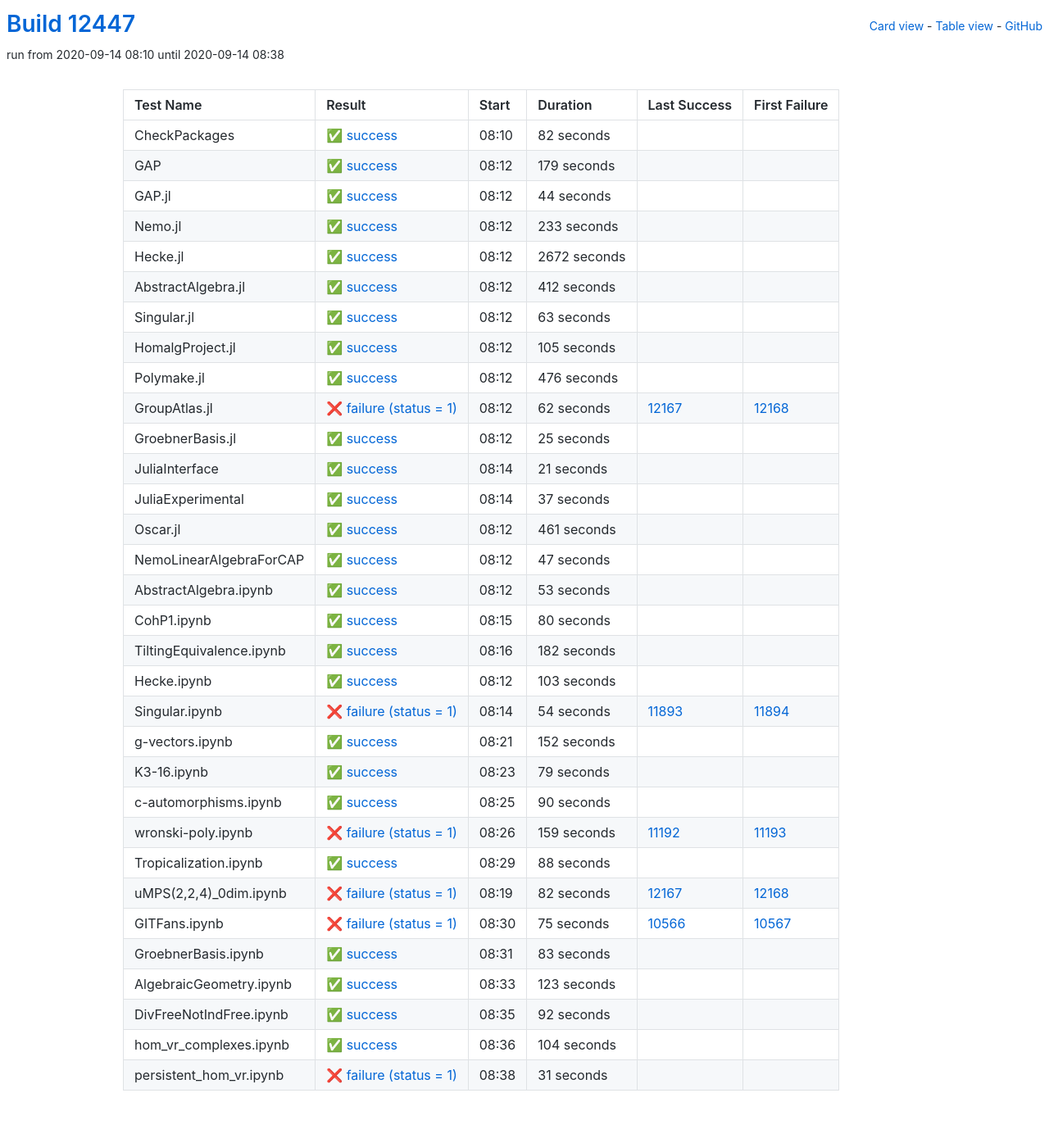
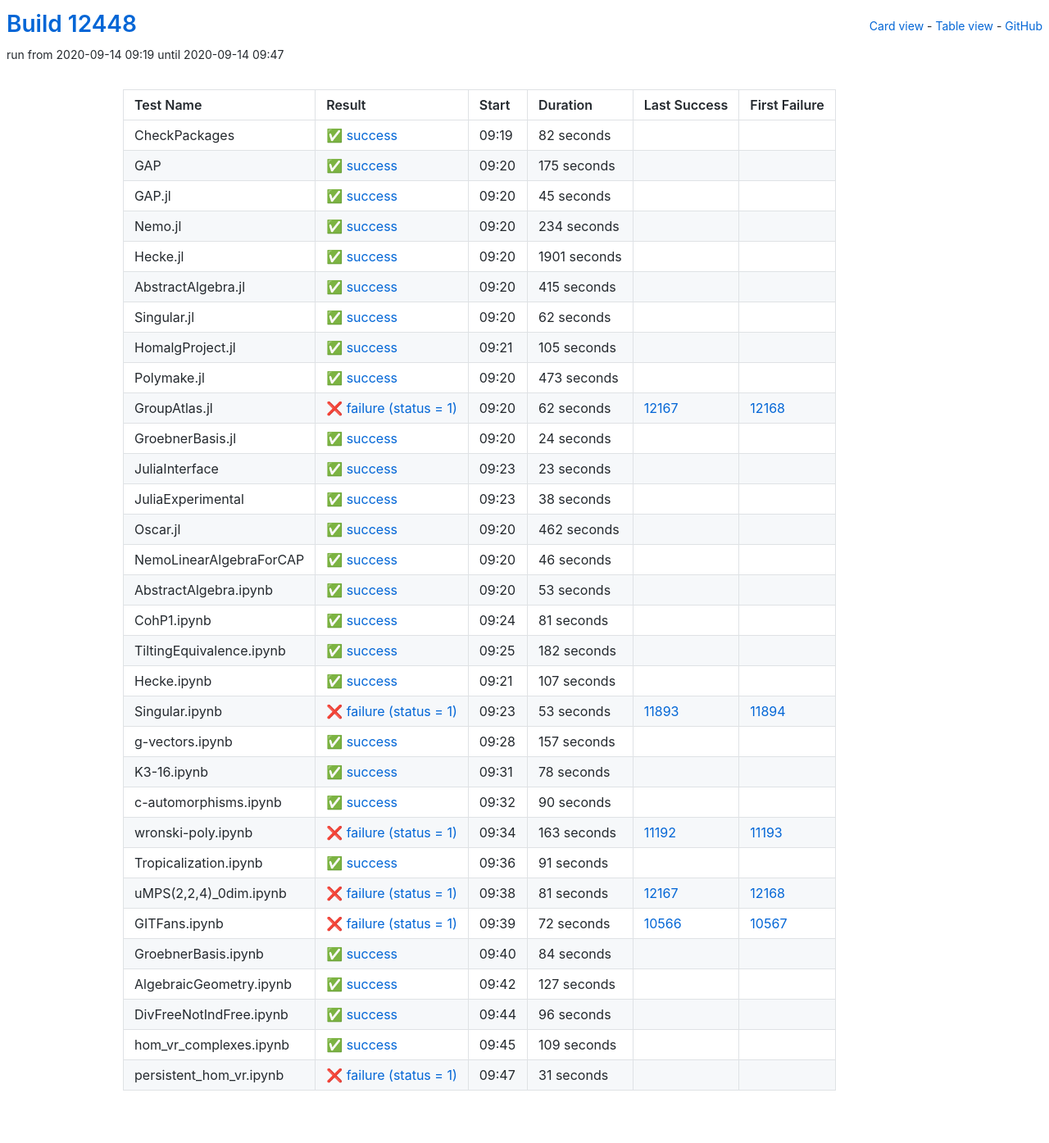
Before and after one commit to oscar-system/oscar-ci-status, a Jekyll site: the page built from table.html, in a window 1280 px wide. Shown: the whole page at 82% size. Built offline with Jekyll 4.4.1, drawn with Linux system fonts in a browser that asks for light colours.

Commit message:
Build #12448

```diff
--- a/_data/ci.yml
+++ b/_data/ci.yml
@@ -1,6 +1,6 @@
 ---
-build: 12447
-build_url: https://oscarci.mathematik.uni-kl.de/job/oscar/12447/
+build: 12448
+build_url: https://oscarci.mathematik.uni-kl.de/job/oscar/12448/
 job: oscar
 organization: oscar-system
 repo: oscar-ci-status
@@ -8,8 +8,8 @@
 tests:
 - name: CheckPackages
   id: checkpackages
-  log: https://oscarci.mathematik.uni-kl.de/job/oscar/12447/artifact/logs/build-12447/CheckPackages.log
-  start: 2020-09-14 08:10
+  log: https://oscarci.mathematik.uni-kl.de/job/oscar/12448/artifact/logs/build-12448/CheckPackages.log
+  start: 2020-09-14 09:19
   success: true
   exitcode: 0
   status: success
@@ -20,80 +20,80 @@
   first_failure_url:
 - name: GAP
   id: gap
-  log: https://oscarci.mathematik.uni-kl.de/job/oscar/12447/artifact/logs/build-12447/GAP.log
-  start: 2020-09-14 08:12
+  log: https://oscarci.mathematik.uni-kl.de/job/oscar/12448/artifact/logs/build-12448/GAP.log
+  start: 2020-09-14 09:20
   success: true
   exitcode: 0
   status: success
-  duration: 179
+  duration: 175
   last_success: false
   last_success_url:
   first_failure: false
   first_failure_url:
 - name: GAP.jl
   id: gap-jl
-  log: https://oscarci.mathematik.uni-kl.de/job/oscar/12447/artifact/logs/build-12447/GAP.jl.log
-  start: 2020-09-14 08:12
+  log: https://oscarci.mathematik.uni-kl.de/job/oscar/12448/artifact/logs/build-12448/GAP.jl.log
+  start: 2020-09-14 09:20
   success: true
   exitcode: 0
   status: success
-  duration: 44
+  duration: 45
   last_success: false
   last_success_url:
   first_failure: false
   first_failure_url:
 - name: Nemo.jl
   id: nemo-jl
-  log: https://oscarci.mathematik.uni-kl.de/job/oscar/12447/artifact/logs/build-12447/Nemo.jl.log
-  start: 2020-09-14 08:12
+  log: https://oscarci.mathematik.uni-kl.de/job/oscar/12448/artifact/logs/build-12448/Nemo.jl.log
+  start: 2020-09-14 09:20
   success: true
   exitcode: 0
   status: success
-  duration: 233
+  duration: 234
   last_success: false
   last_success_url:
   first_failure: false
   first_failure_url:
 - name: Hecke.jl
   id: hecke-jl
-  log: https://oscarci.mathematik.uni-kl.de/job/oscar/12447/artifact/logs/build-12447/Hecke.jl.log
-  start: 2020-09-14 08:12
+  log: https://oscarci.mathematik.uni-kl.de/job/oscar/12448/artifact/logs/build-12448/Hecke.jl.log
+  start: 2020-09-14 09:20
   success: true
   exitcode: 0
   status: success
-  duration: 2672
+  duration: 1901
   last_success: false
   last_success_url:
   first_failure: false
   first_failure_url:
 - name: AbstractAlgebra.jl
   id: abstractalgebra-jl
-  log: https://oscarci.mathematik.uni-kl.de/job/oscar/12447/artifact/logs/build-12447/AbstractAlgebra.jl.log
-  start: 2020-09-14 08:12
+  log: https://oscarci.mathematik.uni-kl.de/job/oscar/12448/artifact/logs/build-12448/AbstractAlgebra.jl.log
+  start: 2020-09-14 09:20
   success: true
   exitcode: 0
   status: success
-  duration: 412
+  duration: 415
   last_success: false
   last_success_url:
   first_failure: false
   first_failure_url:
 - name: Singular.jl
   id: singular-jl
-  log: https://oscarci.mathematik.uni-kl.de/job/oscar/12447/artifact/logs/build-12447/Singular.jl.log
-  start: 2020-09-14 08:12
+  log: https://oscarci.mathematik.uni-kl.de/job/oscar/12448/artifact/logs/build-12448/Singular.jl.log
+  start: 2020-09-14 09:20
   success: true
   exitcode: 0
   status: success
-  duration: 63
+  duration: 62
   last_success: false
   last_success_url:
   first_failure: false
   first_failure_url:
 - name: HomalgProject.jl
   id: homalgproject-jl
-  log: https://oscarci.mathematik.uni-kl.de/job/oscar/12447/artifact/logs/build-12447/HomalgProject.jl.log
-  start: 2020-09-14 08:12
+  log: https://oscarci.mathematik.uni-kl.de/job/oscar/12448/artifact/logs/build-12448/HomalgProject.jl.log
+  start: 2020-09-14 09:21
   success: true
   exitcode: 0
   status: success
@@ -104,20 +104,20 @@
   first_failure_url:
 - name: Polymake.jl
   id: polymake-jl
-  log: https://oscarci.mathematik.uni-kl.de/job/oscar/12447/artifact/logs/build-12447/Polymake.jl.log
-  start: 2020-09-14 08:12
+  log: https://oscarci.mathematik.uni-kl.de/job/oscar/12448/artifact/logs/build-12448/Polymake.jl.log
+  start: 2020-09-14 09:20
   success: true
   exitcode: 0
   status: success
-  duration: 476
+  duration: 473
   last_success: false
   last_success_url:
   first_failure: false
   first_failure_url:
 - name: GroupAtlas.jl
   id: groupatlas-jl
-  log: https://oscarci.mathematik.uni-kl.de/job/oscar/12447/artifact/logs/build-12447/GroupAtlas.jl.log
-  start: 2020-09-14 08:12
+  log: https://oscarci.mathematik.uni-kl.de/job/oscar/12448/artifact/logs/build-12448/GroupAtlas.jl.log
+  start: 2020-09-14 09:20
   success: false
   exitcode: 1
   status: failure
@@ -128,68 +128,68 @@
   first_failure_url: https://oscarci.mathematik.uni-kl.de/job/oscar/12168/
 - name: GroebnerBasis.jl
   id: groebnerbasis-jl
-  log: https://oscarci.mathematik.uni-kl.de/job/oscar/12447/artifact/logs/build-12447/GroebnerBasis.jl.log
-  start: 2020-09-14 08:12
+  log: https://oscarci.mathematik.uni-kl.de/job/oscar/12448/artifact/logs/build-12448/GroebnerBasis.jl.log
+  start: 2020-09-14 09:20
   success: true
   exitcode: 0
   status: success
-  duration: 25
+  duration: 24
   last_success: false
   last_success_url:
   first_failure: false
   first_failure_url:
 - name: JuliaInterface
   id: juliainterface
-  log: https://oscarci.mathematik.uni-kl.de/job/oscar/12447/artifact/logs/build-12447/JuliaInterface.log
-  start: 2020-09-14 08:14
+  log: https://oscarci.mathematik.uni-kl.de/job/oscar/12448/artifact/logs/build-12448/JuliaInterface.log
+  start: 2020-09-14 09:23
   success: true
   exitcode: 0
   status: success
-  duration: 21
+  duration: 23
   last_success: false
   last_success_url:
   first_failure: false
   first_failure_url:
 - name: JuliaExperimental
   id: juliaexperimental
-  log: https://oscarci.mathematik.uni-kl.de/job/oscar/12447/artifact/logs/build-12447/JuliaExperimental.log
-  start: 2020-09-14 08:14
+  log: https://oscarci.mathematik.uni-kl.de/job/oscar/12448/artifact/logs/build-12448/JuliaExperimental.log
+  start: 2020-09-14 09:23
   success: true
   exitcode: 0
   status: success
-  duration: 37
+  duration: 38
   last_success: false
   last_success_url:
   first_failure: false
   first_failure_url:
 - name: Oscar.jl
   id: oscar-jl
-  log: https://oscarci.mathematik.uni-kl.de/job/oscar/12447/artifact/logs/build-12447/Oscar.jl.log
-  start: 2020-09-14 08:12
+  log: https://oscarci.mathematik.uni-kl.de/job/oscar/12448/artifact/logs/build-12448/Oscar.jl.log
+  start: 2020-09-14 09:20
   success: true
   exitcode: 0
   status: success
-  duration: 461
+  duration: 462
   last_success: false
   last_success_url:
   first_failure: false
   first_failure_url:
 - name: NemoLinearAlgebraForCAP
   id: nemolinearalgebraforcap
-  log: https://oscarci.mathematik.uni-kl.de/job/oscar/12447/artifact/logs/build-12447/NemoLinearAlgebraForCAP.log
-  start: 2020-09-14 08:12
+  log: https://oscarci.mathematik.uni-kl.de/job/oscar/12448/artifact/logs/build-12448/NemoLinearAlgebraForCAP.log
+  start: 2020-09-14 09:20
   success: true
   exitcode: 0
   status: success
-  duration: 47
+  duration: 46
   last_success: false
   last_success_url:
   first_failure: false
   first_failure_url:
 - name: AbstractAlgebra.ipynb
   id: abstractalgebra-ipynb
-  log: https://oscarci.mathematik.uni-kl.de/job/oscar/12447/artifact/logs/build-12447/AbstractAlgebra.ipynb.log
-  start: 2020-09-14 08:12
+  log: https://oscarci.mathematik.uni-kl.de/job/oscar/12448/artifact/logs/build-12448/AbstractAlgebra.ipynb.log
+  start: 2020-09-14 09:20
   success: true
   exitcode: 0
   status: success
@@ -200,20 +200,20 @@
   first_failure_url:
 - name: CohP1.ipynb
   id: cohp1-ipynb
-  log: https://oscarci.mathematik.uni-kl.de/job/oscar/12447/artifact/logs/build-12447/CohP1.ipynb.log
-  start: 2020-09-14 08:15
+  log: https://oscarci.mathematik.uni-kl.de/job/oscar/12448/artifact/logs/build-12448/CohP1.ipynb.log
+  start: 2020-09-14 09:24
   success: true
   exitcode: 0
   status: success
-  duration: 80
+  duration: 81
   last_success: false
   last_success_url:
   first_failure: false
   first_failure_url:
 - name: TiltingEquivalence.ipynb
   id: tiltingequivalence-ipynb
-  log: https://oscarci.mathematik.uni-kl.de/job/oscar/12447/artifact/logs/build-12447/TiltingEquivalence.ipynb.log
-  start: 2020-09-14 08:16
+  log: https://oscarci.mathematik.uni-kl.de/job/oscar/12448/artifact/logs/build-12448/TiltingEquivalence.ipynb.log
+  start: 2020-09-14 09:25
   success: true
   exitcode: 0
   status: success
@@ -224,56 +224,56 @@
   first_failure_url:
 - name: Hecke.ipynb
   id: hecke-ipynb
-  log: https://oscarci.mathematik.uni-kl.de/job/oscar/12447/artifact/logs/build-12447/Hecke.ipynb.log
-  start: 2020-09-14 08:12
+  log: https://oscarci.mathematik.uni-kl.de/job/oscar/12448/artifact/logs/build-12448/Hecke.ipynb.log
+  start: 2020-09-14 09:21
   success: true
   exitcode: 0
   status: success
-  duration: 103
+  duration: 107
   last_success: false
   last_success_url:
   first_failure: false
   first_failure_url:
 - name: Singular.ipynb
   id: singular-ipynb
-  log: https://oscarci.mathematik.uni-kl.de/job/oscar/12447/artifact/logs/build-12447/Singular.ipynb.log
-  start: 2020-09-14 08:14
+  log: https://oscarci.mathematik.uni-kl.de/job/oscar/12448/artifact/logs/build-12448/Singular.ipynb.log
+  start: 2020-09-14 09:23
   success: false
   exitcode: 1
   status: failure
-  duration: 54
+  duration: 53
   last_success: 11893
   last_success_url: https://oscarci.mathematik.uni-kl.de/job/oscar/11893/
   first_failure: 11894
   first_failure_url: https://oscarci.mathematik.uni-kl.de/job/oscar/11894/
 - name: g-vectors.ipynb
   id: g-vectors-ipynb
-  log: https://oscarci.mathematik.uni-kl.de/job/oscar/12447/artifact/logs/build-12447/g-vectors.ipynb.log
-  start: 2020-09-14 08:21
+  log: https://oscarci.mathematik.uni-kl.de/job/oscar/12448/artifact/logs/build-12448/g-vectors.ipynb.log
+  start: 2020-09-14 09:28
   success: true
   exitcode: 0
   status: success
-  duration: 152
+  duration: 157
   last_success: false
   last_success_url:
   first_failure: false
   first_failure_url:
 - name: K3-16.ipynb
   id: k3-16-ipynb
-  log: https://oscarci.mathematik.uni-kl.de/job/oscar/12447/artifact/logs/build-12447/K3-16.ipynb.log
-  start: 2020-09-14 08:23
+  log: https://oscarci.mathematik.uni-kl.de/job/oscar/12448/artifact/logs/build-12448/K3-16.ipynb.log
+  start: 2020-09-14 09:31
   success: true
   exitcode: 0
   status: success
-  duration: 79
+  duration: 78
   last_success: false
   last_success_url:
   first_failure: false
   first_failure_url:
 - name: c-automorphisms.ipynb
   id: c-automorphisms-ipynb
-  log: https://oscarci.mathematik.uni-kl.de/job/oscar/12447/artifact/logs/build-12447/c-automorphisms.ipynb.log
-  start: 2020-09-14 08:25
+  log: https://oscarci.mathematik.uni-kl.de/job/oscar/12448/artifact/logs/build-12448/c-automorphisms.ipynb.log
+  start: 2020-09-14 09:32
   success: true
   exitcode: 0
   status: success
@@ -284,104 +284,104 @@
   first_failure_url:
 - name: wronski-poly.ipynb
   id: wronski-poly-ipynb
-  log: https://oscarci.mathematik.uni-kl.de/job/oscar/12447/artifact/logs/build-12447/wronski-poly.ipynb.log
-  start: 2020-09-14 08:26
+  log: https://oscarci.mathematik.uni-kl.de/job/oscar/12448/artifact/logs/build-12448/wronski-poly.ipynb.log
+  start: 2020-09-14 09:34
   success: false
   exitcode: 1
   status: failure
-  duration: 159
+  duration: 163
   last_success: 11192
   last_success_url: https://oscarci.mathematik.uni-kl.de/job/oscar/11192/
   first_failure: 11193
   first_failure_url: https://oscarci.mathematik.uni-kl.de/job/oscar/11193/
 - name: Tropicalization.ipynb
   id: tropicalization-ipynb
-  log: https://oscarci.mathematik.uni-kl.de/job/oscar/12447/artifact/logs/build-12447/Tropicalization.ipynb.log
-  start: 2020-09-14 08:29
+  log: https://oscarci.mathematik.uni-kl.de/job/oscar/12448/artifact/logs/build-12448/Tropicalization.ipynb.log
+  start: 2020-09-14 09:36
   success: true
   exitcode: 0
   status: success
-  duration: 88
+  duration: 91
   last_success: false
   last_success_url:
   first_failure: false
   first_failure_url:
 - name: uMPS(2,2,4)_0dim.ipynb
   id: umps-2-2-4-0dim-ipynb
-  log: https://oscarci.mathematik.uni-kl.de/job/oscar/12447/artifact/logs/build-12447/uMPS-2-2-4-_0dim.ipynb.log
-  start: 2020-09-14 08:19
+  log: https://oscarci.mathematik.uni-kl.de/job/oscar/12448/artifact/logs/build-12448/uMPS-2-2-4-_0dim.ipynb.log
+  start: 2020-09-14 09:38
   success: false
   exitcode: 1
   status: failure
-  duration: 82
+  duration: 81
   last_success: 12167
   last_success_url: https://oscarci.mathematik.uni-kl.de/job/oscar/12167/
   first_failure: 12168
   first_failure_url: https://oscarci.mathematik.uni-kl.de/job/oscar/12168/
 - name: GITFans.ipynb
   id: gitfans-ipynb
-  log: https://oscarci.mathematik.uni-kl.de/job/oscar/12447/artifact/logs/build-12447/GITFans.ipynb.log
-  start: 2020-09-14 08:30
+  log: https://oscarci.mathematik.uni-kl.de/job/oscar/12448/artifact/logs/build-12448/GITFans.ipynb.log
+  start: 2020-09-14 09:39
   success: false
   exitcode: 1
   status: failure
-  duration: 75
+  duration: 72
   last_success: 10566
   last_success_url: https://oscarci.mathematik.uni-kl.de/job/oscar/10566/
   first_failure: 10567
   first_failure_url: https://oscarci.mathematik.uni-kl.de/job/oscar/10567/
 - name: GroebnerBasis.ipynb
   id: groebnerbasis-ipynb
-  log: https://oscarci.mathematik.uni-kl.de/job/oscar/12447/artifact/logs/build-12447/GroebnerBasis.ipynb.log
-  start: 2020-09-14 08:31
+  log: https://oscarci.mathematik.uni-kl.de/job/oscar/12448/artifact/logs/build-12448/GroebnerBasis.ipynb.log
+  start: 2020-09-14 09:40
   success: true
   exitcode: 0
   status: success
-  duration: 83
+  duration: 84
   last_success: false
   last_success_url:
   first_failure: false
   first_failure_url:
 - name: AlgebraicGeometry.ipynb
   id: algebraicgeometry-ipynb
-  log: https://oscarci.mathematik.uni-kl.de/job/oscar/12447/artifact/logs/build-12447/AlgebraicGeometry.ipynb.log
-  start: 2020-09-14 08:33
+  log: https://oscarci.mathematik.uni-kl.de/job/oscar/12448/artifact/logs/build-12448/AlgebraicGeometry.ipynb.log
+  start: 2020-09-14 09:42
   success: true
   exitcode: 0
   status: success
-  duration: 123
+  duration: 127
   last_success: false
   last_success_url:
   first_failure: false
   first_failure_url:
 - name: DivFreeNotIndFree.ipynb
   id: divfreenotindfree-ipynb
-  log: https://oscarci.mathematik.uni-kl.de/job/oscar/12447/artifact/logs/build-12447/DivFreeNotIndFree.ipynb.log
-  start: 2020-09-14 08:35
+  log: https://oscarci.mathematik.uni-kl.de/job/oscar/12448/artifact/logs/build-12448/DivFreeNotIndFree.ipynb.log
+  start: 2020-09-14 09:44
   success: true
   exitcode: 0
   status: success
-  duration: 92
+  duration: 96
   last_success: false
   last_success_url:
   first_failure: false
   first_failure_url:
 - name: hom_vr_complexes.ipynb
   id: hom-vr-complexes-ipynb
-  log: https://oscarci.mathematik.uni-kl.de/job/oscar/12447/artifact/logs/build-12447/hom_vr_complexes.ipynb.log
-  start: 2020-09-14 08:36
+  log: https://oscarci.mathematik.uni-kl.de/job/oscar/12448/artifact/logs/build-12448/hom_vr_complexes.ipynb.log
+  start: 2020-09-14 09:45
   success: true
   exitcode: 0
   status: success
-  duration: 104
+  duration: 109
   last_success: false
   last_success_url:
   first_failure: false
   first_failure_url:
 - name: persistent_hom_vr.ipynb
   id: persistent-hom-vr-ipynb
-  log: https://oscarci.mathematik.uni-kl.de/job/oscar/12447/artifact/logs/build-12447/persistent_hom_vr.ipynb.log
-  start: 2020-09-14 08:38
+  log: https://oscarci.mathematik.uni-kl.de/job/oscar/12448/artifact/logs/build-12448/persistent_hom_vr.ipynb.log
+  start: 2020-09-14 09:47
   success: false
   exitcode: 1
   status: failure
```
Also changed, not shown: README.md.
